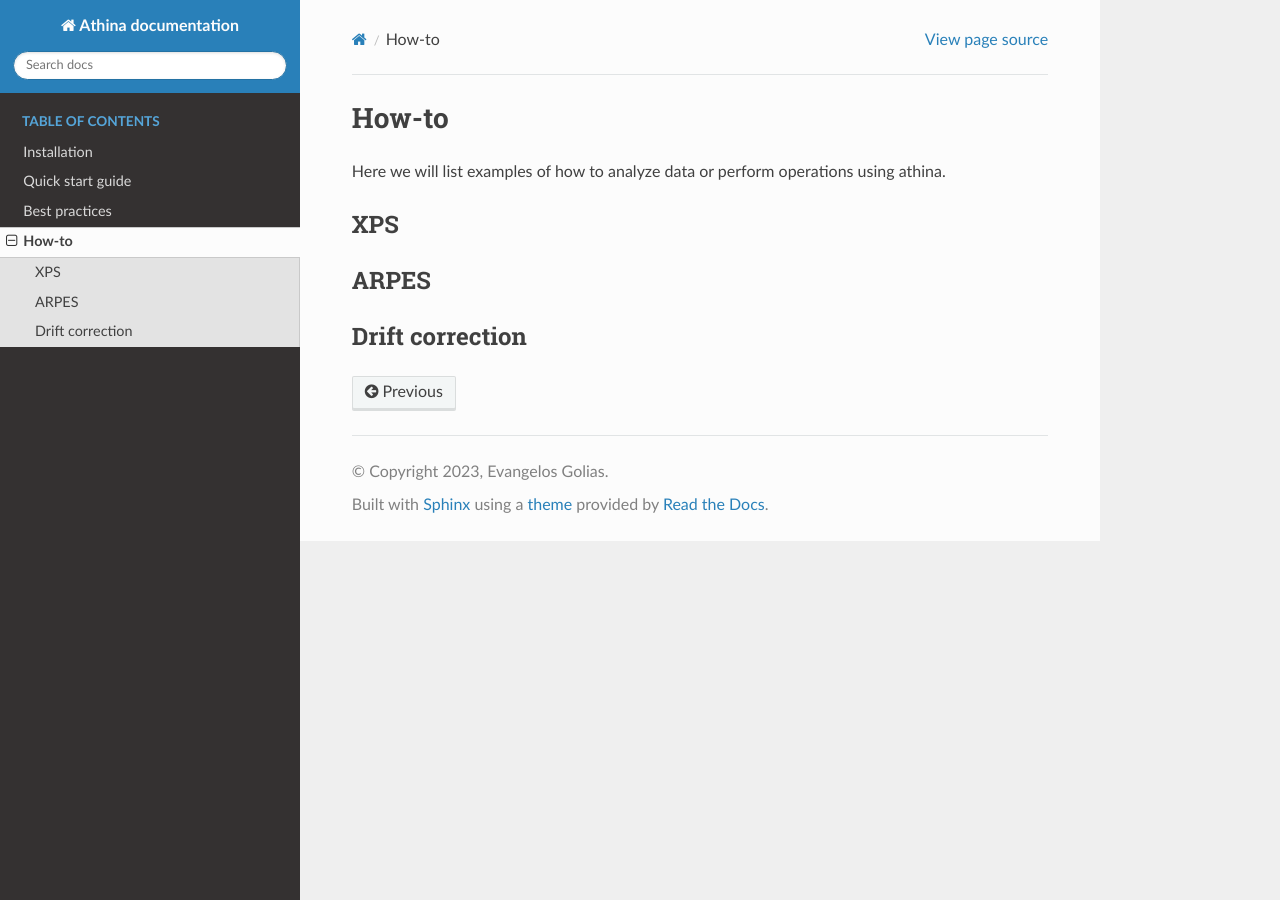
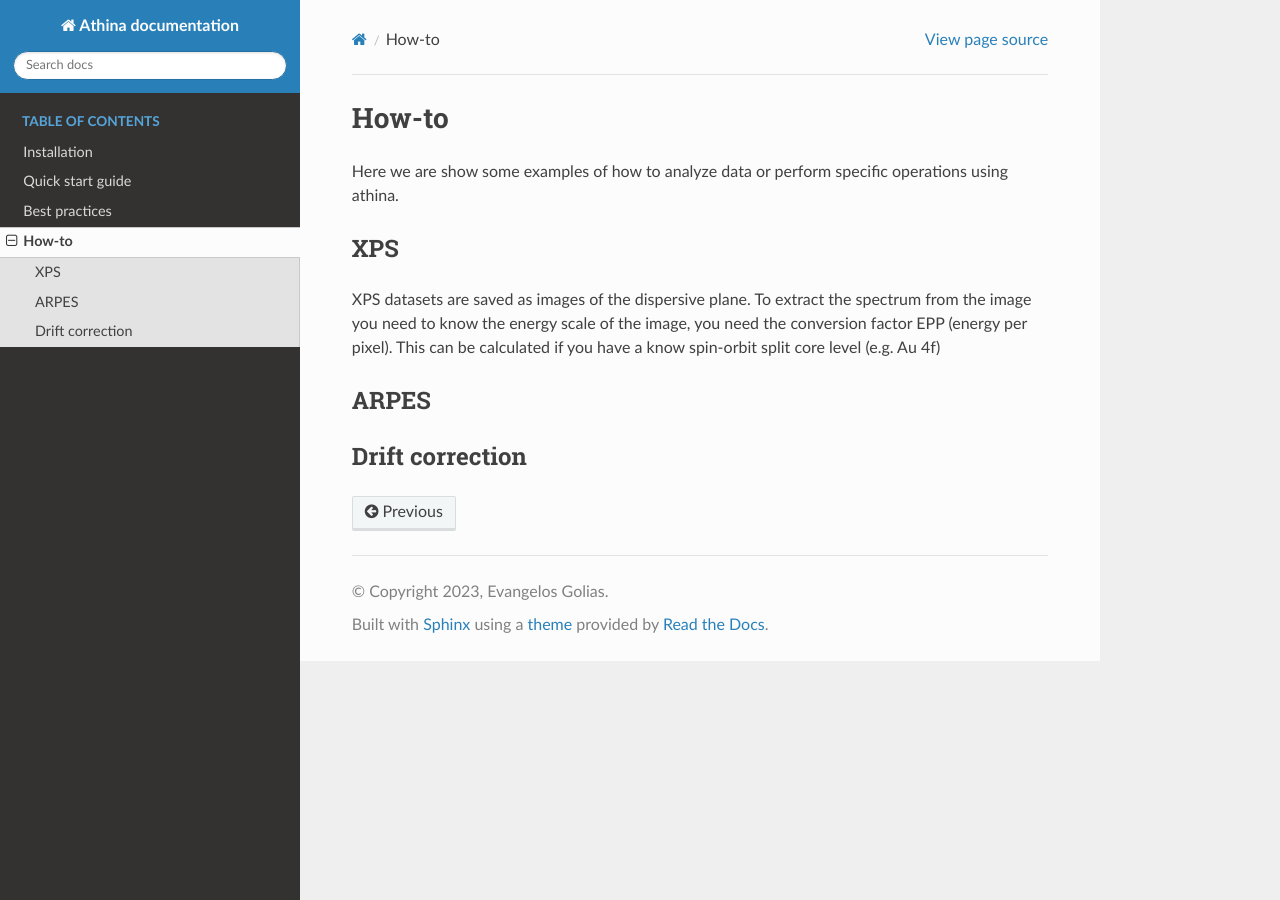
Before and after one commit to evangelosgolias/athina, a Sphinx documentation site: the page built from doc/source/files/howto.md, in a window 1280 px wide. Built offline with Sphinx 7.4.7 and the Read the Docs theme 2.0.0, drawn with Linux system fonts in a browser that asks for light colours.

```diff
--- a/doc/source/files/howto.md
+++ b/doc/source/files/howto.md
@@ -1,8 +1,10 @@
 # How-to
 
-Here we will list examples of how to analyze data or perform operations using athina.
+Here we are show some examples of how to analyze data or perform specific operations using athina.
 
 ## XPS
+
+XPS datasets are saved as images of the dispersive plane. To extract the spectrum from the image you need to know the energy scale of the image, you need the conversion factor EPP (energy per pixel). This can be calculated if you have a know spin-orbit split core level (e.g. Au 4f)
 
 ## ARPES
 
```
Also changed, not shown: 2 other files.
